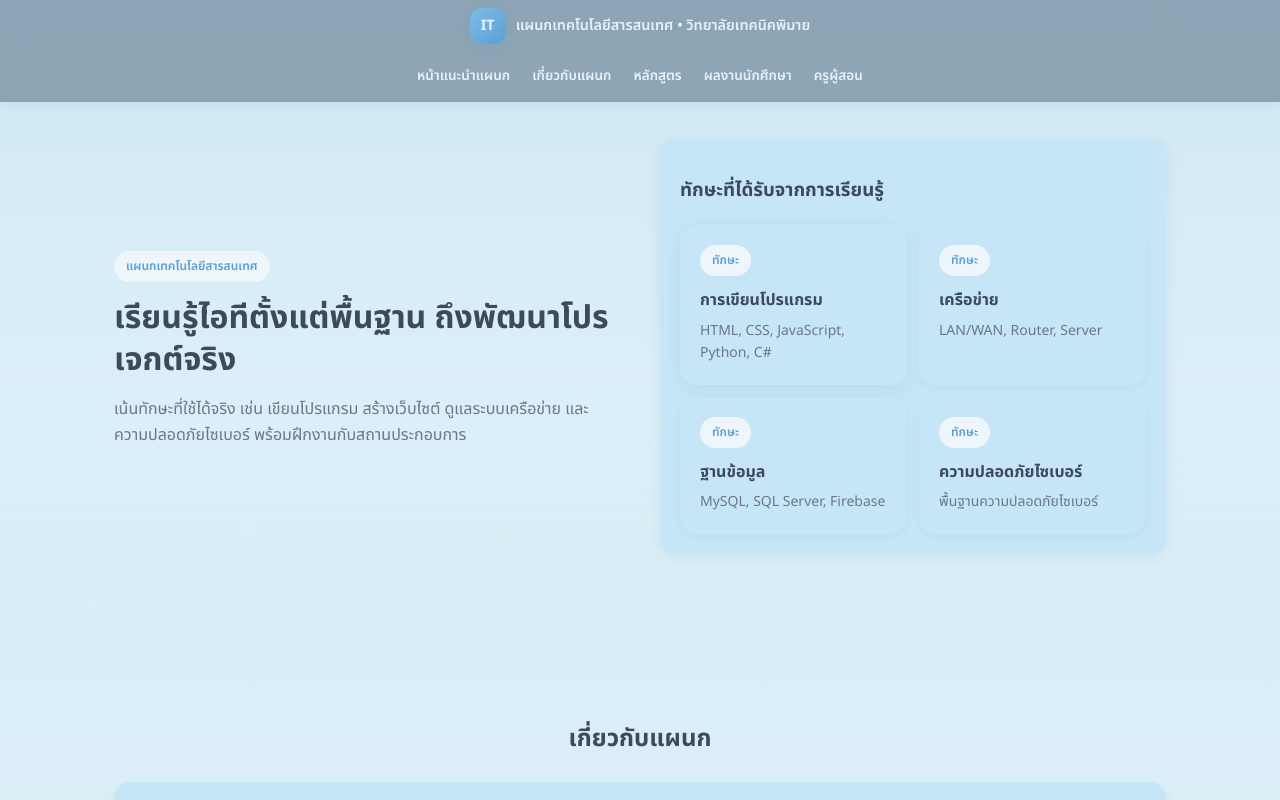
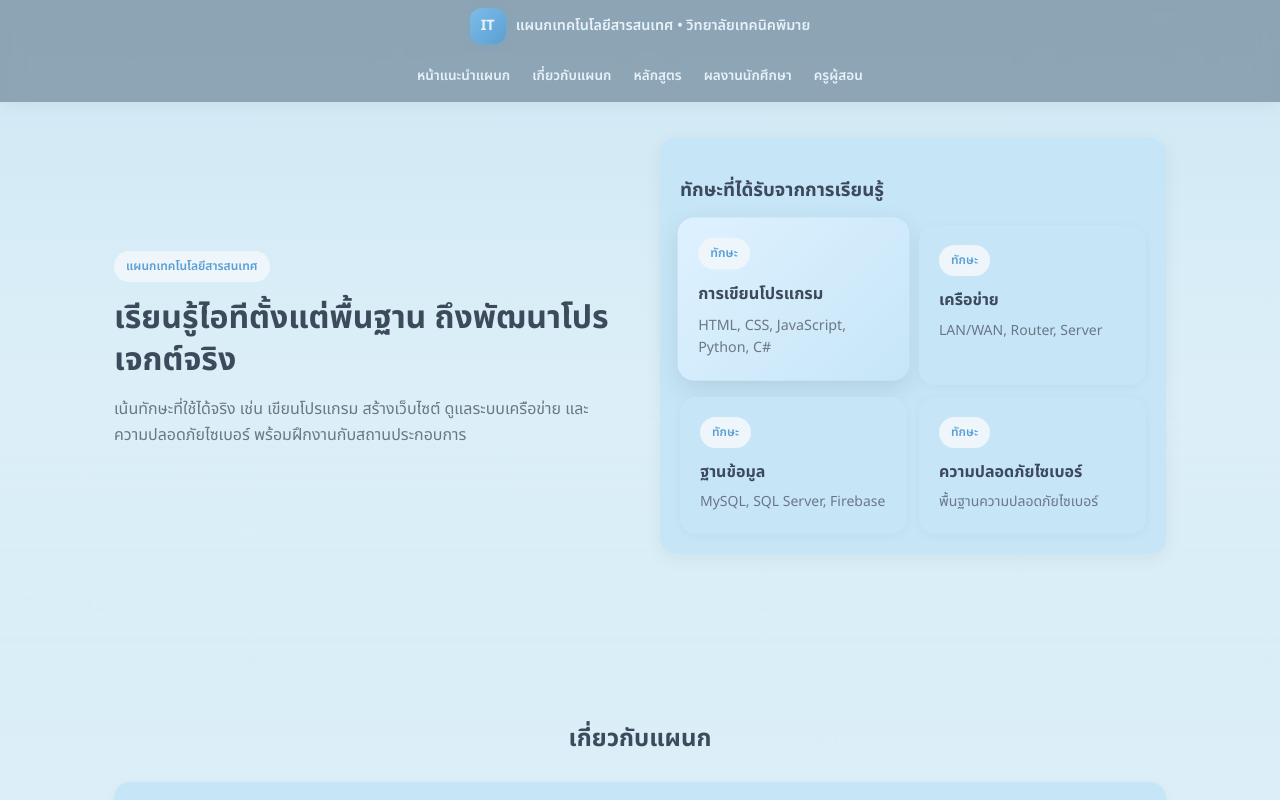
Before and after one commit to khruthnxychayairi-alt/it-phimai, a plain HTML site: page index.html in a window 1280 px wide. In both pictures the pointer is over the link 793 px from the left and 308 px from the top of the page. Shown: the top 800 px of the page. Drawn offline with Linux system fonts and the light colour scheme.

Commit message:
Update โครงสร้าง.css

```diff
--- a/โครงสร้าง.css
+++ b/โครงสร้าง.css
@@ -239,7 +239,12 @@ a.feature.card {
     color: var(--gray);
     margin: 0;
 }
-
+/* เอฟเฟกต์ชี้เมาส์ให้การ์ดทักษะ */
+a.feature.card:hover {
+    transform: translateY(-6px) scale(1.02);
+    box-shadow: 0 8px 24px rgba(0, 0, 0, 0.10);
+    background: linear-gradient(135deg, #dff1ff, #c6e6f8);
+}
 /* ========== SECTIONS ========== */
 section {
     padding: var(--space-section) 0;
```
